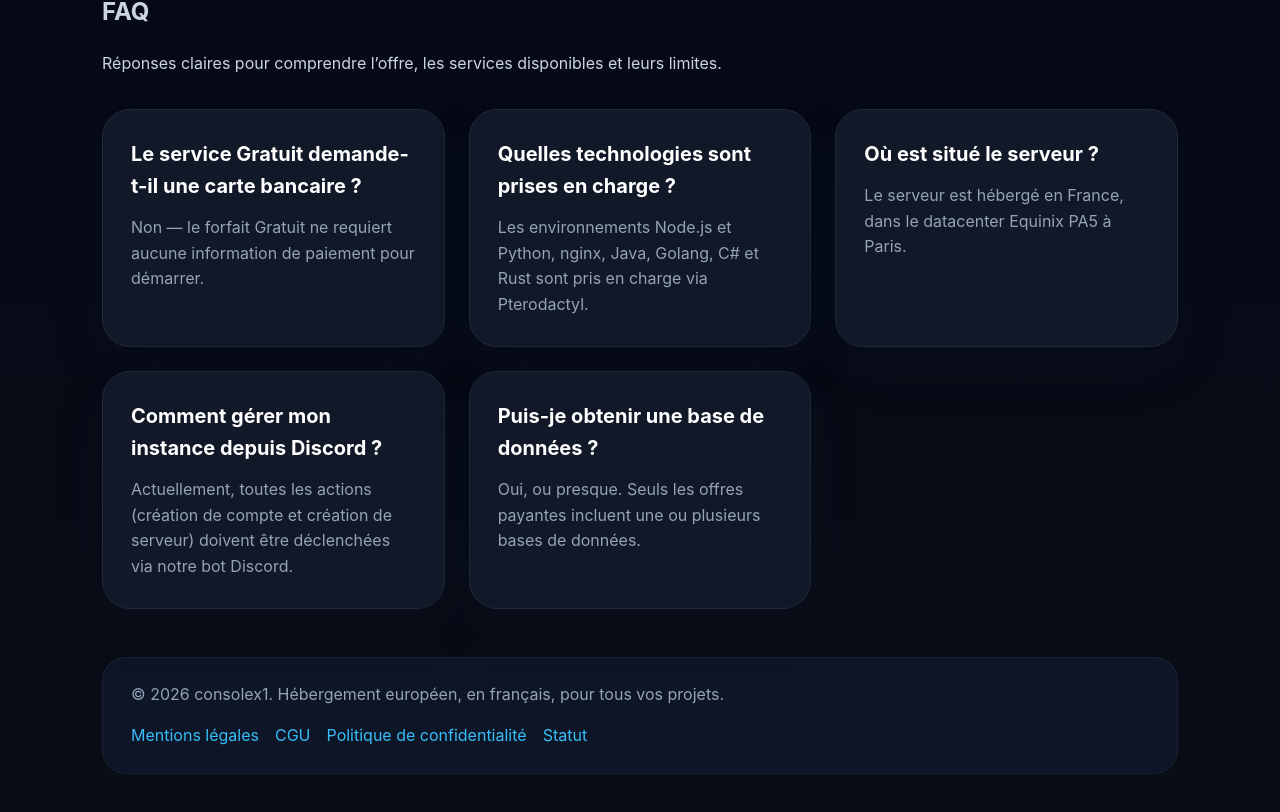
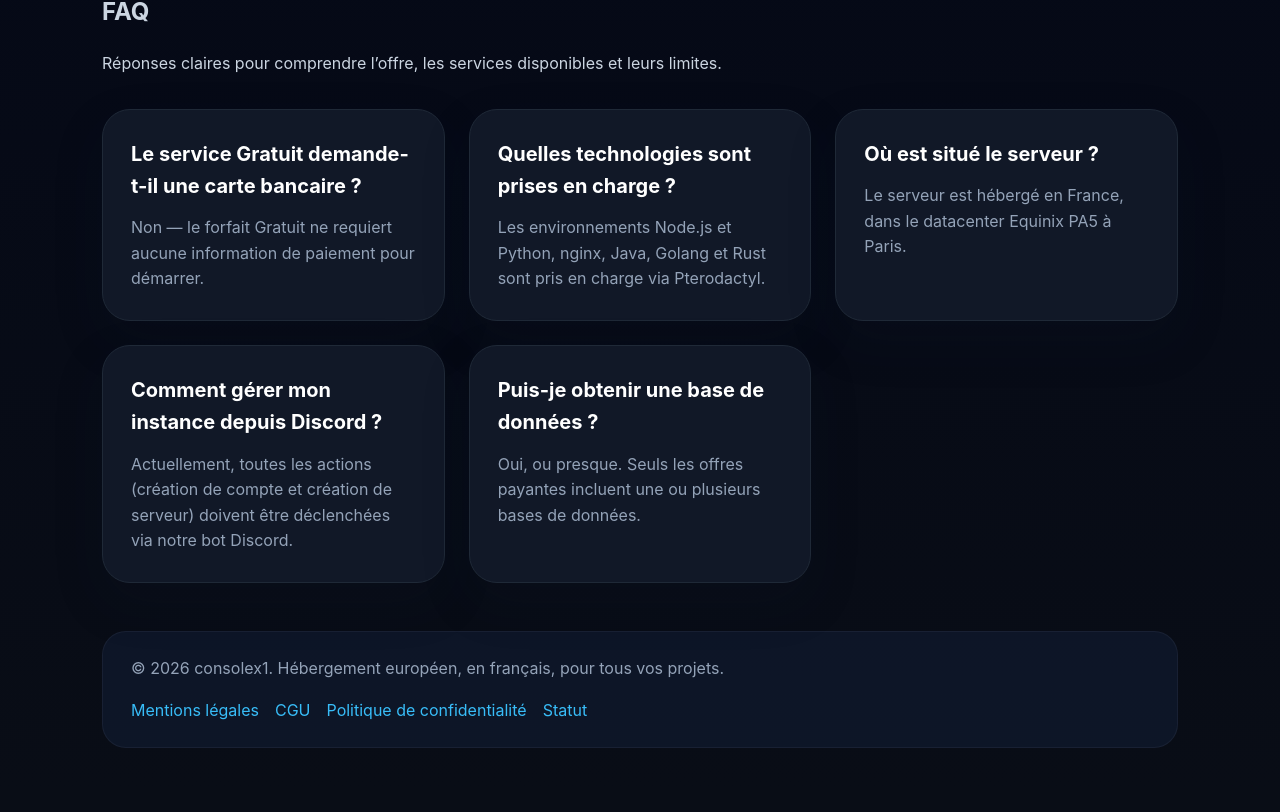
Before and after one commit to console-x1/consolex1.com, a Next.js app: page /faq in a window 1280 px wide. Shown: the part 725-1537 px from the top of the page. After the commit the page ends 1513 px from the top, so only its background shows below. Built offline with nearby package versions, Linux system fonts and the light colour scheme.

Commit message:
delete c#

```diff
--- a/src/app/(fr)/faq/page.tsx
+++ b/src/app/(fr)/faq/page.tsx
@@ -17,7 +17,7 @@ const faqs = [
   },
   {
     question: 'Quelles technologies sont prises en charge ?',
-    answer: 'Les environnements Node.js et Python, nginx, Java, Golang, C# et Rust sont pris en charge via Pterodactyl.',
+    answer: 'Les environnements Node.js et Python, nginx, Java, Golang et Rust sont pris en charge via Pterodactyl.',
   },
   {
     question: 'Où est situé le serveur ?',
--- a/src/app/(fr)/page.tsx
+++ b/src/app/(fr)/page.tsx
@@ -108,7 +108,7 @@ const faqs = [
   {
     question: 'Quelles technologies sont supportées ?',
     answer:
-      'Node.js, Python, C#, Java, Golang, Rust et nginx sont supportés.',
+      'Node.js, Python, Java, Golang, Rust et nginx sont supportés.',
   },
   {
     question: 'La gestion via Discord est-elle possible ?',
--- a/src/app/en/faq/page.tsx
+++ b/src/app/en/faq/page.tsx
@@ -17,7 +17,7 @@ const faqs = [
   },
   {
     question: 'Which technologies are supported?',
-    answer: 'Node.js, Python, nginx, Java, Golang, C# and Rust are supported through Pterodactyl.',
+    answer: 'Node.js, Python, nginx, Java, Golang and Rust are supported through Pterodactyl.',
   },
   {
     question: 'Where is the server located?',
--- a/src/app/en/page.tsx
+++ b/src/app/en/page.tsx
@@ -106,7 +106,7 @@ const faqs = [
   },
   {
     question: 'Which technologies are supported?',
-    answer: 'Node.js, Python, C#, Java, Golang, Rust, and nginx are supported.',
+    answer: 'Node.js, Python, Java, Golang, Rust, and nginx are supported.',
   },
   {
     question: 'Can I manage my instance via Discord?',
```
